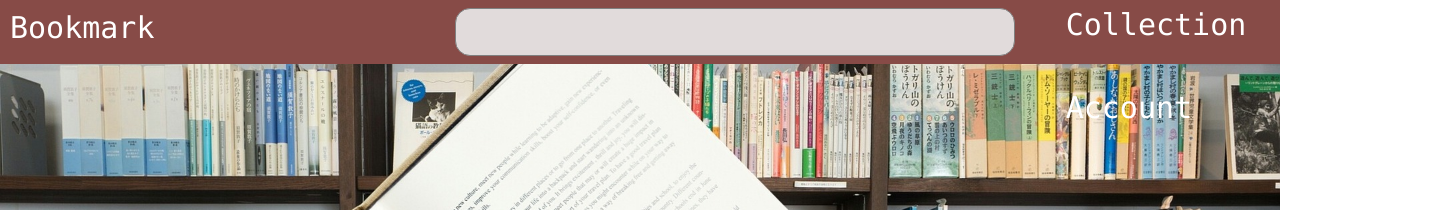
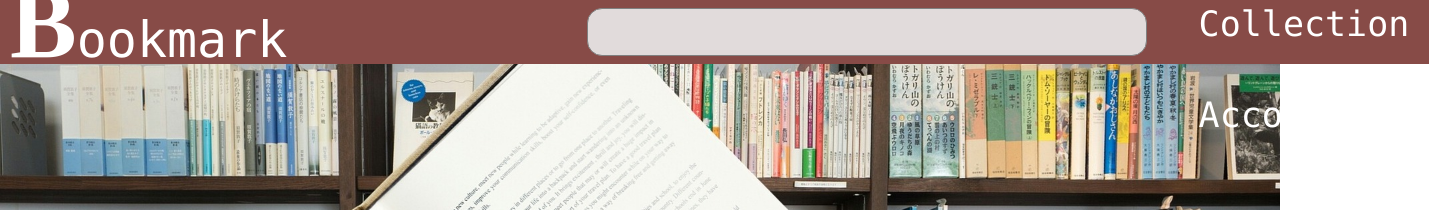
Before and after one commit to Tierney2023/Final-Project, a React (Create React App) app in the folder frontend/: page / in a window 1280 px wide. Shown: the top 210 px of the page, 1429 px wide, since content can reach past the window. Built offline with nearby package versions, Linux system fonts and the light colour scheme; no server answers; the HTML template or start-up script is replaced by a standard one.

Commit message:
made changes to font

```diff
--- a/frontend/src/components/Home.css
+++ b/frontend/src/components/Home.css
@@ -22,6 +22,7 @@
     padding:2em  ;
     display: flex;
 }
+
 
 .text p{
     text-align: center;
@@ -56,8 +57,10 @@ Carousel{
 
 .card{
     padding-right: 50px;
+
 }
 .card h2{
 
+
     color: #874b47;
 }
--- a/frontend/src/components/Home.js
+++ b/frontend/src/components/Home.js
@@ -73,12 +73,12 @@ const Home = () => {
         <Carousel showDots={true} responsive={responsive}>
 
           {
-            filteredData.map((item) => {
+            filteredData.map((book) => {
 
-              return    <div className="card" key={item.id}>
-                    <img src={item.image_url} alt="#" onClick={() => navigate(`/book/${item.id}`)}
+              return    <div className="card" key={book.id}>
+                    <img src={book.image_url} alt="#" onClick={() => navigate(`/book/${book.id}`)}
 />
-                    <h2>{item.title}</h2>
+                    <h2>{book.title}</h2>
                   </div>
             })
           }
--- a/frontend/src/components/Navbar.css
+++ b/frontend/src/components/Navbar.css
@@ -1,21 +1,23 @@
 @import url('https://fonts.googleapis.com/css2?family=Poppins:ital,wght@0,100;0,200;0,300;0,400;0,500;0,600;0,800;0,900;1,100;1,200;1,300;1,400;1,500;1,600;1,800&family=Roboto:wght@400;500;700&family=Space+Mono&display=swap');
+
 
 .navbar{
 
     padding:0;
     margin:0;
     box-sizing: border-box;
-    font-family:"Poppins", sans-serif;
+    font-family:sans-serif;
     color:rgb(213, 218, 218)\;
 }
 
 
 
- ul li {
+ li {
     list-style-type: none;
     display: inline-block;
     padding:1.2rem;
-    font-size:30px;
+    font-size:35px;
+
 
 }
 
@@ -31,10 +33,18 @@ a {
 
 
 .logo {
-    font-size: 30px;
+    font-size: 20px;
     color: white;
     padding-left: 10px;
-    font-size: 30px;
+    font-size: 50px;
+}
+
+.logo .b_logo{
+    font-size: 100px;
+    color:white;
+    font-family:comic sans-serif;
+    font-weight: bold;
+
 }
 
 .nav-links{
--- a/frontend/src/components/Navbar.js
+++ b/frontend/src/components/Navbar.js
@@ -39,7 +39,7 @@ export const Navbar = ({ setResults, sorted }) => {
 
     <div className="navbar">
       <nav className="bar">
-        <h3 className="logo">Bookmark</h3>
+        <p className="logo"><span className="b_logo">B</span>ookmark</p>
         <div className="search_bar">
           <input
             className="search"
@@ -48,9 +48,11 @@ export const Navbar = ({ setResults, sorted }) => {
             onChange={(e) => handleChange(e.target.value)} />
         </div>
         <ul>
+          <span className="b_logo">
           <li><Link to="/">Home</Link></li>
           <li><Link to="/collection">Collection</Link></li>
           <li><Link to="/account">Account</Link></li>
+          </span>
         </ul>
       </nav>
     </div >
```
